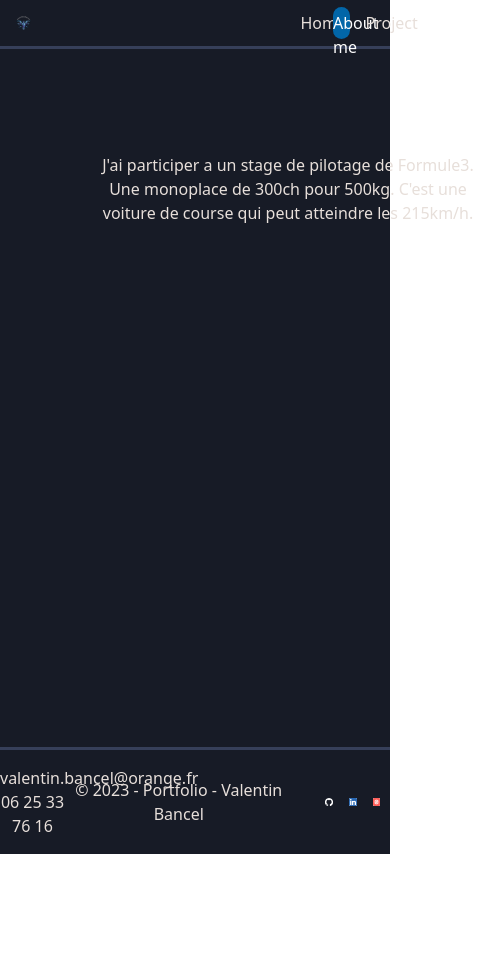
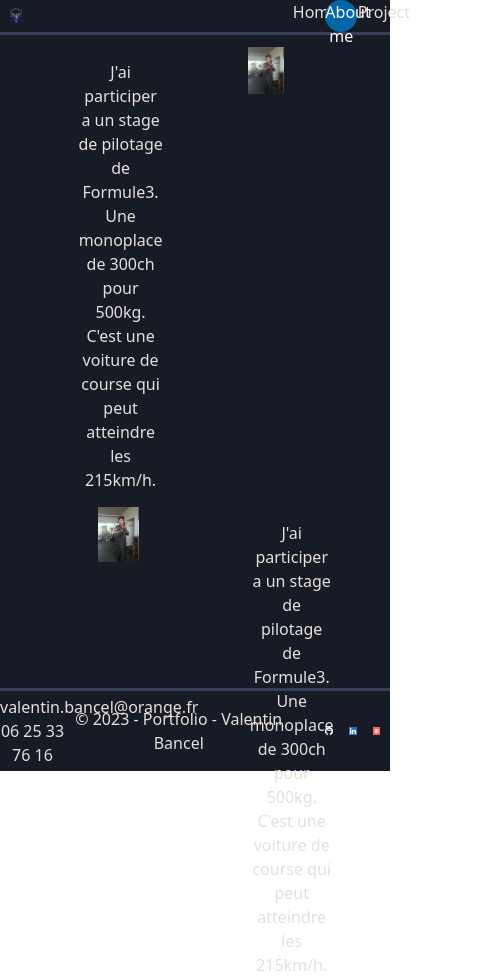
Before and after one commit to ValentinBancel/ValentinBancel-portefolio, an Angular app: page /about-me in a window 390 px wide. Shown: the whole page, 480 px wide, since content can reach past the window. Before the commit the page ends 854 px from the top, so only its background shows below. Built offline with nearby package versions, Linux system fonts and the light colour scheme.

Commit message:
test responsive

```diff
--- a/src/app/about-me/about-me.component.ts
+++ b/src/app/about-me/about-me.component.ts
@@ -12,5 +12,5 @@ export class AboutMeComponent {
     Texte: string = 'J\'ai participer a un stage de pilotage de Formule3. Une monoplace de 300ch pour 500kg. C\'est une voiture de course qui peut atteindre les 215km/h.';
     image: string = '../../assets/F3.jpg';
 
-    histroy:any = [[this.Texte, this.image]]
+    histroy:any = [[this.Texte, this.image],[this.Texte, this.image]]
 }
--- a/src/app/component/component-about-me/component-about-me.component.html
+++ b/src/app/component/component-about-me/component-about-me.component.html
@@ -1,36 +1,35 @@
 <html class="background">
-    <body class="mt-14 mb-14">
+    <body class="mt-[3%] mb-[4%]">
         <div *ngIf="history.length > 1">
             <div *ngFor="let story of finalHistory; let even = even; let odd = odd">
                 <div *ngIf="even">
-                    <div class="flex flex-1 justify-around content-center mb-12">
-                        <div class="text-center ml-24">
-                            <p class="w-96 mt-24">{{ story[0] }}</p>
+                    <div class="flex flex-1 justify-around content-center mb-[4%]">
+                        <div class="text-center ml-[20%]">
+                            <p class="w-[65%] mt-[10%]">{{ story[0] }}</p>
                         </div>
-                        <div class="text-center">
-                            <img src="{{ story[1] }}" alt="image" class="w-48 mr-24"/>
+                        <div class="text-center ml-[10%]">
+                            <img src="{{ story[1] }}" alt="image" class="w-[25%]"/>
                         </div>
                     </div>
                 </div>
                 <div *ngIf="!even">
-                    <div class="flex flex-1 justify-around content-center mb-12">
-                        <div class="text-center  ml-52">
-                            <img src="{{ story[0] }}" alt="image" class="w-48"/>
+                    <div class="flex flex-1 justify-around content-center mb-[4%]">
+                        <div class="text-center ml-[25%]">
+                            <img src="{{ story[0] }}" alt="image" class="w-[27%]"/>
                         </div>
-                        <div class="text-center ml-24">
-                            <p class="w-96 mt-24">{{ story[1] }}</p>
+                        <div class="text-center">
+                            <p class="w-[60%] mt-[10%]">{{ story[1] }}</p>
                         </div>
                     </div>
                 </div>
             </div>
         </div>
-
         <div *ngIf="history.length < 2">
             <div class="flex flex-1 justify-around content-center">
-                <div class="text-center ml-24">
+                <div class="text-center ml-[6%]">
                     <p class="w-96 mt-12">{{ finalHistory[0][0] }}</p>
                 </div>
-                <div class="text-center mr-24">
+                <div class="text-center mr-[6%]">
                     <img src="{{ finalHistory[0][1] }}" alt="image" class="w-48"/>
                 </div>
             </div>
--- a/src/app/component/component-project-card/component-project-card.component.html
+++ b/src/app/component/component-project-card/component-project-card.component.html
@@ -6,20 +6,20 @@
         <title>Project Card</title>
     </head>
     <body class="flex justify-center">
-    <div *ngIf="projectsListe.length == 0" class="min-h-screen flex items-center justify-center">
-        <h1 class="text-center text-9xl pb-52">No project found</h1>
+        <div *ngIf="projectsListe.length == 0" class="flex items-center justify-center mt-[20%]">
+            <h1 class="text-center text-9xl">No project found</h1>
         </div>
         <div class="margin-card">
             <div *ngIf="projectsListe.length == 1" class="">
                 <a [href]="projectsListe[0].link">
                     <div class="max-w-sm rounded overflow-hidden shadow-lg">
                         <img class="w-full" src="{{projectsListe[0].image}}" alt="Card Image">
-                    <div class="px-6 py-4">
-                        <div class="font-bold text-xl mb-2">{{projectsListe[0].title}}</div>
+                        <div class="px-[4%] py-[3%]">
+                            <div class="font-bold text-xl mb-[2%]">{{projectsListe[0].title}}</div>
                             <p class="text-white text-base">{{projectsListe[0].description}}</p>
                         </div>
-                    <div class="px-6 py-4 flex flex-wrap">
-                        <span *ngFor="let tag of projectsListe[0].tags" class="bg-gray-200 rounded-full px-3 py-1 text-sm font-semibold text-gray-700 mr-2 mt-2">#{{tag}}</span>
+                        <div class="px-[4%] py-[3%] flex flex-wrap">
+                            <span *ngFor="let tag of projectsListe[0].tags" class="bg-gray-200 rounded-full px-[2%] py-[1%] text-sm font-semibold text-gray-700 mr-[2%] mt-[2%]">#{{tag}}</span>
                         </div>
                     </div>
                 </a>
@@ -29,16 +29,15 @@
                     <a [href]="projet.link" target="_blank">
                         <div class="max-w-sm rounded overflow-hidden shadow-lg">
                             <img class="w-full" src="{{projet.image}}" alt="Card Image">
-                        <div class="px-6 py-4">
-                            <div class="font-bold text-xl mb-2">{{projet.title}}</div>
+                            <div class="px-[4%] py-[3%]">
+                                <div class="font-bold text-xl mb-[2%]">{{projet.title}}</div>
                                 <p class="text-white text-base">{{projet.description}}</p>
                             </div>
-                        <div class="px-6 py-4 flex flex-wrap">
-                            <span *ngFor="let tag of projet.tags" class="bg-gray-200 rounded-full px-3 py-1 text-sm font-semibold text-gray-700 mr-2 mt-2">#{{tag}}</span>
+                            <div class="px-[4%] py-[3%] flex flex-wrap">
+                                <span *ngFor="let tag of projet.tags" class="bg-gray-200 rounded-full px-[3%] py-[1%] text-sm font-semibold text-gray-700 mr-[2%] mt-[2%]">#{{tag}}</span>
                             </div>
                         </div>
                     </a>
-
                 </div>
             </div>
         </div>
--- a/src/app/component/component-project-card/component-project-card.component.scss
+++ b/src/app/component/component-project-card/component-project-card.component.scss
@@ -3,12 +3,11 @@
 .html_classes {
     background-color: $background;
     color: $text;
-    width: 100vw;
-    height: 81vh;
+    width: 100%;
+    height: 82vh;
 
 }
 
 .margin-card {
     margin: 3%;
-
 }
--- a/src/app/component/footer/footer.component.html
+++ b/src/app/component/footer/footer.component.html
@@ -1,4 +1,4 @@
-<html class="nav-container border-t-2 border-bleu-800 pt-4 pb-4">
+<html class="nav-container border-t-2 border-bleu-800 pt-[1%] pb-[1%]">
     <title>Footer page</title>
     <body>
         <div class="flex grid grid-cols-12 grid-rows-3 items-center">
--- a/src/app/component/header/header.component.html
+++ b/src/app/component/header/header.component.html
@@ -2,15 +2,15 @@
     <title>Home page</title>
     <body class="nav-container flex grid items-center justify-center grid-cols-12">
         <div class="justify-self-stretch">
-            <img class="logo ml-4 mt-4 mb-4" src="../../assets/logo phoenix.png" alt="logo" />
+            <img class="logo ml-[27%] mt-[8%] mb-[10%]" src="../../assets/logo phoenix.png" alt="logo" />
         </div>
-        <div [class]="home_classe +' col-start-10 mr-2 ml-2 pt-1 text-center h-8'" href="/home">
+        <div [class]="home_classe +' col-start-10 text-center h-8'" href="/home">
             <a href="/home">Home</a>
         </div>
-        <div [class]="about_me_classe +' col-start-11 mr-2 ml-2 pt-1 text-center h-8'" href="/about-me">
+        <div [class]="about_me_classe +' col-start-11 text-center h-8'" href="/about-me">
             <a href="/about-me">About me</a>
         </div>
-        <div [class]="project_classe +' col-start-12 mr-2 ml-2 pt-1 text-center h-8'" href="/project">
+        <div [class]="project_classe +' col-start-12 text-center h-8'" href="/project">
             <a href="/project">Project</a>
         </div>
     </body>
--- a/src/app/component/header/header.component.ts
+++ b/src/app/component/header/header.component.ts
@@ -17,19 +17,19 @@ export class HeaderComponent {
 
 		switch (this.actual_route) {
 			case '/home':
-				this.home_classe = 'active disabled-click text-white';
-				this.about_me_classe = 'button-text';
-				this.project_classe = 'button-text';
+				this.home_classe = 'active disabled-click text-white mr-[1%] ml-[1%] pt-[1%]';
+				this.about_me_classe = 'button-text mr-[1%] ml-[1%] pt-[1%]';
+				this.project_classe = 'button-text mr-[1%] ml-[1%] pt-[1%]';
 				break;
 			case '/about-me':
-				this.home_classe = 'button-text';
-				this.about_me_classe = 'active disabled-click text-white';
-				this.project_classe = 'button-text';
+				this.home_classe = 'button-text mr-[1%] ml-[1%] pt-[1%]';
+				this.about_me_classe = 'active disabled-click text-white mr-[1%] ml-[1%] pt-[1%]';
+				this.project_classe = 'button-text mr-[1%] ml-[1%] pt-[1%]';
 				break;
 			case '/project':
-				this.home_classe = 'button-text';
-				this.about_me_classe = 'button-text';
-				this.project_classe = 'active disabled-click text-white';
+				this.home_classe = 'button-text mr-[1%] ml-[1%] pt-[1%]';
+				this.about_me_classe = 'button-text mr-[1%] ml-[1%] pt-[1%]';
+				this.project_classe = 'active disabled-click text-white mr-[1%] ml-[1%] pt-[1%]';
 				break;
 		}
 	}
--- a/src/app/home-page/home-page.component.html
+++ b/src/app/home-page/home-page.component.html
@@ -8,12 +8,12 @@
     <app-header></app-header>
     <body class="flex items-center justify-center">
         <div class="container items-center">
-            <div class="flex flex-nowrap ml-40">
-                <div class="sizing_flex flex-1 mt-72">
+            <div class="flex flex-nowrap ml-[25%]">
+                <div class="sizing_flex flex-1 mt-[25%]">
                     <h1 class="text-6xl">Valentin Bancel</h1>
-                    <h1 class="text-4xl job_name mt-3">Full stack developper</h1>
+                    <h1 class="text-4xl job_name mt-[1%]">Full stack developper</h1>
                 </div>
-                <div class="sizing_flex flex-1 mt-40">
+                <div class="sizing_flex flex-1 mt-[17%]">
                     <img src="../../assets/me_crop.png" alt="Valentin Bancel" class="picture">
                 </div>
             </div>
```
Also changed, not shown: src/app/project/project.component.scss (line endings or trailing spaces). Lines whose indentation alone changed are shown as unchanged.
